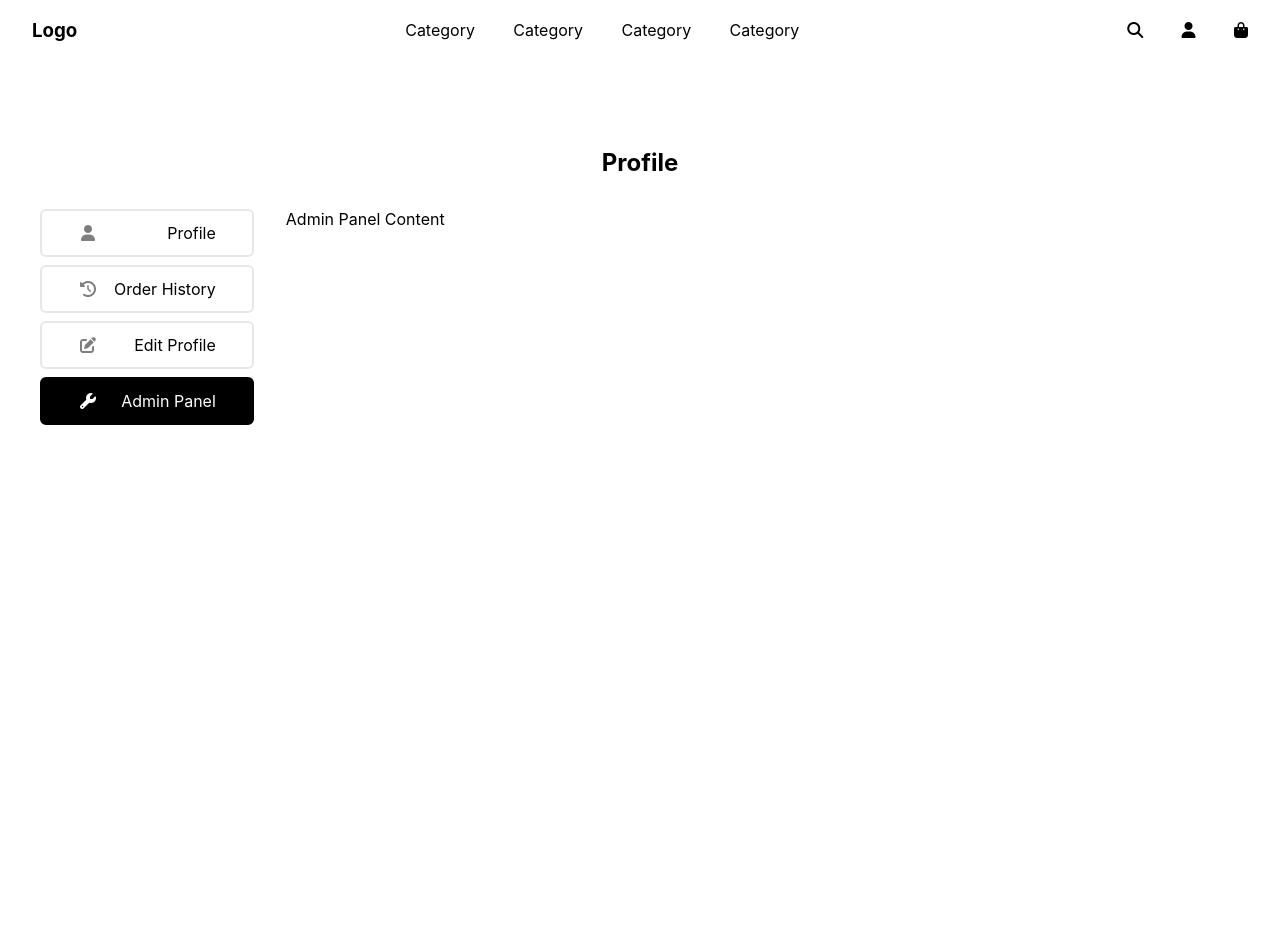
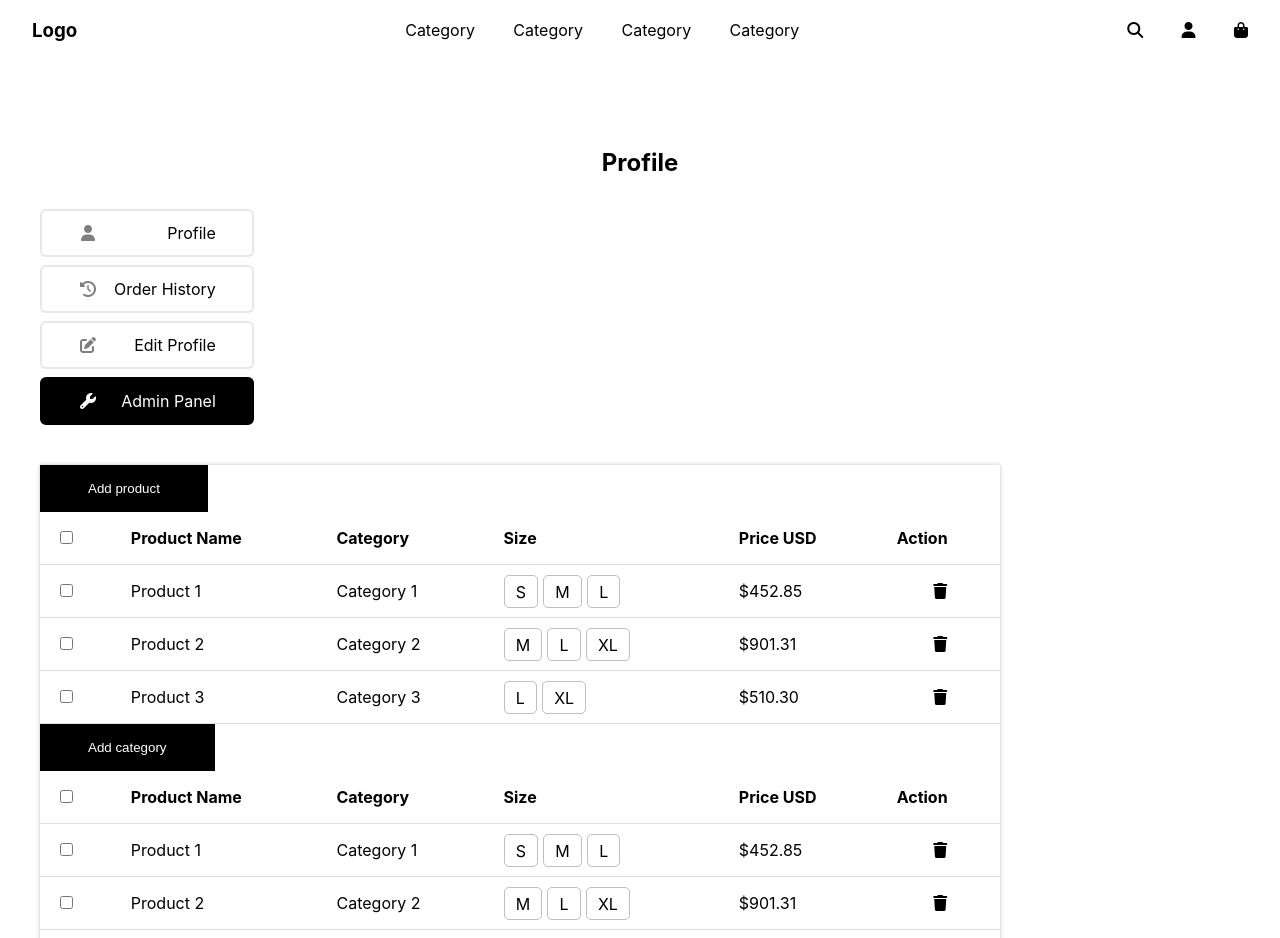
Before and after one commit to UnicornUniversity/project-fourapp, a React (Create React App) app in the folder client/: page /user/profile/admin in a window 1280 px wide. Shown: the top 938 px of the page. Before the commit the page ends 800 px from the top, so only its background shows below. Built offline with nearby package versions, Linux system fonts and the light colour scheme.

Commit message:
admin panel

```diff
--- a/client/src/assets/styles/global.css
+++ b/client/src/assets/styles/global.css
@@ -1,12 +1,10 @@
-/*---ICONS---*/
-.fa-trash {
-    color: red;
+button {
+    padding: 1rem 3rem 1rem 3rem;
+    border: none;
+    background-color: black;
+    color: white;
+
 }
-
-
-
-
-/*------------*/
 
 /*---CARD---*/
 .card {
@@ -51,6 +49,7 @@
 .table {
     background-color: white;
     border-spacing: 0;
+    width: 100%;
 }
 
 .table th,
--- a/client/src/assets/styles/profile.css
+++ b/client/src/assets/styles/profile.css
@@ -68,7 +68,7 @@
     min-width: min(100%, 800px);
     padding: 2rem;
     background-color: white;
-    border:none;
+    border: none;
 }
 
 .profile-Form form {
@@ -95,6 +95,7 @@
     border-radius: 0.375rem;
     font-size: 1rem;
 }
+
 .formInput:read-only {
     background-color: #f5f5f5;
     cursor: not-allowed;
@@ -118,3 +119,10 @@ input[type="date"].formInput::-webkit-calendar-picker-indicator {
     align-items: center;
     min-width: min(100%, 800px);
 }
+
+.adminPanel {
+    width: 80%;
+    -webkit-box-shadow: 0px 0px 4px 0px rgba(0, 0, 0, 0.25);
+    -moz-box-shadow: 0px 0px 4px 0px rgba(0, 0, 0, 0.25);
+    box-shadow: 0px 0px 4px 0px rgba(0, 0, 0, 0.25);
+}
--- /dev/null
+++ b/client/src/containers/profile/AdminPanel.js
@@ -0,0 +1,79 @@
+import Table from "../../components/table/Table";
+import "../../assets/styles/profile.css";
+function AdminPanel() {
+    /*
+    const data = [
+      [1, "Product 1", "Category 1", "S, M, L", "$452.85"], // Product Name is at index 1
+      [2, "Product 2", "Category 2", "M, L, XL", "$901.31"],
+      [3, "Product 3", "Category 3", "L, XL", "$510.30"],
+    ];
+
+    const headers = ["Product Name", "Category", "Size", "Price USD"];
+    const columnKeys = [1, 2, 3, 4]; // Map header order to data indexes
+
+  IN CASE DATA ARE SEND AS ARRAY
+
+  */
+    const data = [
+        {
+            id: 1,
+            name: "Product 1",
+            category: "Category 1",
+            sizes: ["S", "M", "L"], // Convert to an array
+            price: "$452.85",
+        },
+        {
+            id: 2,
+            name: "Product 2",
+            category: "Category 2",
+            sizes: ["M", "L", "XL"], // Convert to an array
+            price: "$901.31",
+        },
+        {
+            id: 3,
+            name: "Product 3",
+            category: "Category 3",
+            sizes: ["L", "XL"], // Convert to an array
+            price: "$510.30",
+        },
+    ];
+
+    const headers = ["Product Name", "Category", "Size", "Price USD"];
+    const columnKeys = ["name", "category", "sizes", "price"]; // Map header order to object keys
+
+    return (
+        <div className="adminPanel">
+            <div>
+                <button>Add product</button>
+            </div>
+            <Table
+                headers={headers}
+                data={data}
+                columnKeys={columnKeys}
+                renderAction={() => (
+                    <div>
+                        <i className="fa-solid fa-trash"></i>
+                    </div>
+                )}
+            />
+
+
+            <div>
+                <button>Add category</button>
+            </div>
+            <Table
+                headers={headers}
+                data={data}
+                columnKeys={columnKeys}
+                renderAction={() => (
+                    <div>
+                        <i className="fa-solid fa-trash"></i>
+                    </div>
+                )}
+            />
+
+        </div>
+    );
+}
+
+export default AdminPanel;
--- a/client/src/pages/Home.js
+++ b/client/src/pages/Home.js
@@ -1,46 +1,8 @@
 import NavBar from "../containers/header/NavBar";
-import Table from "../components/table/Table";
 
 function App() {
-  /*
-  const data = [
-    [1, "Product 1", "Category 1", "S, M, L", "$452.85"], // Product Name is at index 1
-    [2, "Product 2", "Category 2", "M, L, XL", "$901.31"],
-    [3, "Product 3", "Category 3", "L, XL", "$510.30"],
-  ];
 
-  const headers = ["Product Name", "Category", "Size", "Price USD"];
-  const columnKeys = [1, 2, 3, 4]; // Map header order to data indexes
 
-IN CASE DATA ARE SEND AS ARRAY
-
-*/
-  const data = [
-    {
-      id: 1,
-      name: "Product 1",
-      category: "Category 1",
-      sizes: ["S", "M", "L"], // Convert to an array
-      price: "$452.85",
-    },
-    {
-      id: 2,
-      name: "Product 2",
-      category: "Category 2",
-      sizes: ["M", "L", "XL"], // Convert to an array
-      price: "$901.31",
-    },
-    {
-      id: 3,
-      name: "Product 3",
-      category: "Category 3",
-      sizes: ["L", "XL"], // Convert to an array
-      price: "$510.30",
-    },
-  ];
-
-  const headers = ["Product Name", "Category", "Size", "Price USD"];
-  const columnKeys = ["name", "category", "sizes", "price"]; // Map header order to object keys
 
   return (
     <div className="app">
@@ -48,18 +10,7 @@ IN CASE DATA ARE SEND AS ARRAY
         <NavBar />
       </header>
       <main>
-        <div>
-          <Table
-            headers={headers}
-            data={data}
-            columnKeys={columnKeys}
-            renderAction={() => (
-              <div>
-                <i className="fa-solid fa-trash"></i>
-              </div>
-            )}
-          />
-        </div>
+
       </main>
       <footer></footer>
     </div>
--- a/client/src/pages/Profile.js
+++ b/client/src/pages/Profile.js
@@ -1,5 +1,6 @@
 import NavBar from "../containers/header/NavBar";
 import ProfileCard from "../containers/profile/ProfileCard";
+import AdminPanel from "../containers/profile/AdminPanel";
 //import OrderHistory from "../containers/profile/OrderHistory";
 import Sidebar from "../containers/profile/Sidebar";
 import { useLocation } from "react-router-dom";
@@ -11,7 +12,7 @@ function Profile() {
   const renderContent = () => {
     switch (location.pathname) {
       case '/user/profile/admin':
-        return <div>Admin Panel Content</div>;
+        return <AdminPanel />;
       case '/user/profile/orders':
         return <div>Order History</div>; /* return <OrderHistory />;*/
       default:
```
